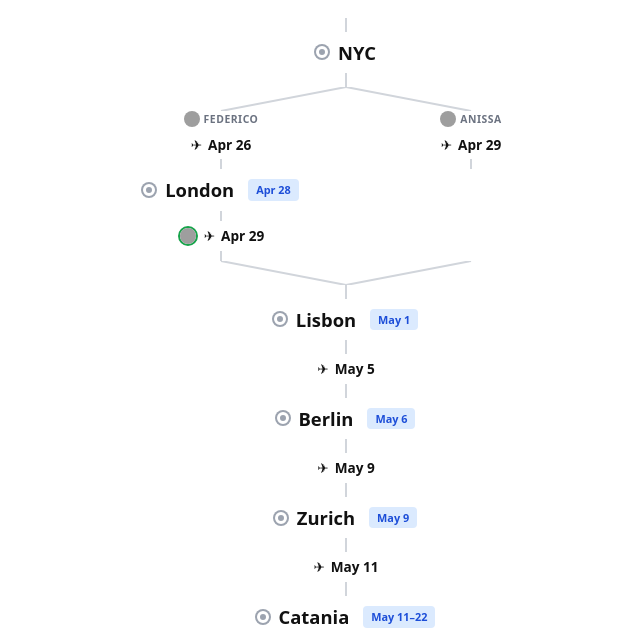
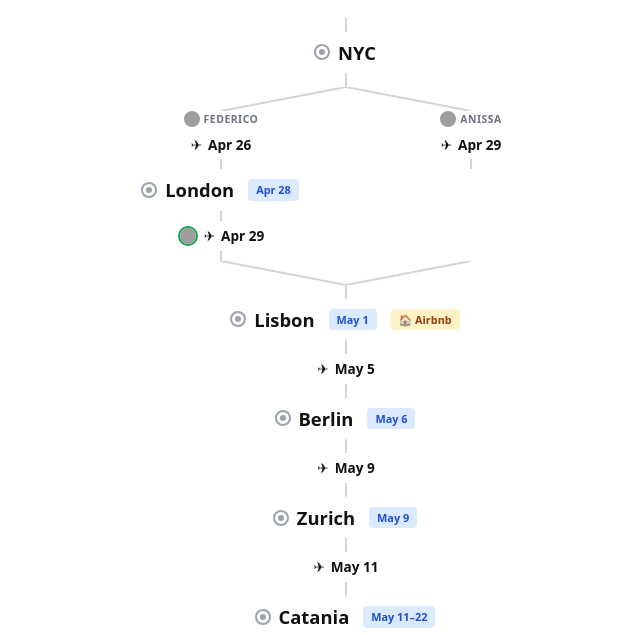
Before and after one commit to EtnaLabs/flights, a plain HTML site: page index.html in a window 1280 px wide. Shown: the part 157-792 px from the top of the page, without its empty margins (294-934 px from the left). Drawn offline with Linux system fonts and the light colour scheme; grey boxes are pictures that could not be loaded.

Commit message:
Add Lisbon Airbnb link on city node

```diff
--- a/index.html
+++ b/index.html
@@ -51,7 +51,10 @@
     background: #dbeafe; color: #1d4ed8; text-decoration: none;
   }
   .city-node .ev:hover { text-decoration: underline; }
-  @media (prefers-color-scheme: dark) { .city-node .ev { background: #1e3a5f; color: #93c5fd; } }
+  @media (prefers-color-scheme: dark) {
+    .city-node .ev { background: #1e3a5f; color: #93c5fd; }
+    .city-node .ev[style*="fef3c7"] { background: #422006 !important; color: #fbbf24 !important; }
+  }
 
   .line-seg { width: 2px; height: 14px; background: var(--line); }
 
@@ -211,7 +214,7 @@ const FLIGHTS = {
 
 const EVENTS = {
   "London":  { date: "Apr 28", name: "AI London 1.0", link: "https://lu.ma/ai-london-1.0" },
-  "Lisbon":  { date: "May 1", name: "Lisbon event", link: "https://lu.ma/cicip0jl" },
+  "Lisbon":  { date: "May 1", name: "Lisbon event", link: "https://lu.ma/cicip0jl", stay: "Airbnb", stayLink: "https://www.airbnb.com/trips/v1/reservation-details/ro/RESERVATION2_CHECKIN/HM3H32K3QD" },
   "Berlin":  { date: "May 6", name: "Berlin event" },
   "Zurich":  { date: "May 9", name: "Zurich event", link: "https://lu.ma/68ig9kd0" },
   "Catania": { date: "May 11–22", name: "Sicily stay" }
@@ -314,6 +317,9 @@ function render() {
       evHtml = ev.link
         ? `<a class="ev" href="${ev.link}" target="_blank">${ev.date}</a>`
         : `<span class="ev">${ev.date}</span>`;
+      if (ev.stayLink) {
+        evHtml += ` <a class="ev" href="${ev.stayLink}" target="_blank" style="background:#fef3c7;color:#92400e">🏠 ${ev.stay}</a>`;
+      }
     }
     const n = document.createElement('div');
     n.className = 'city-node';
```
